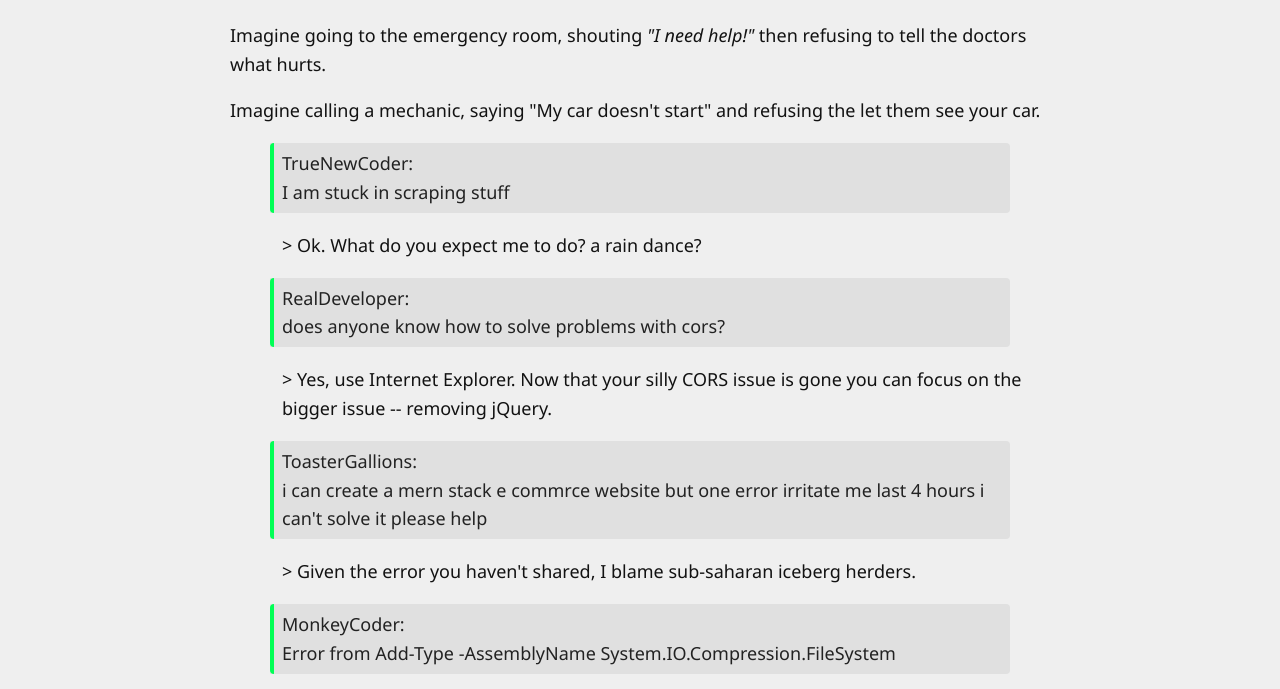
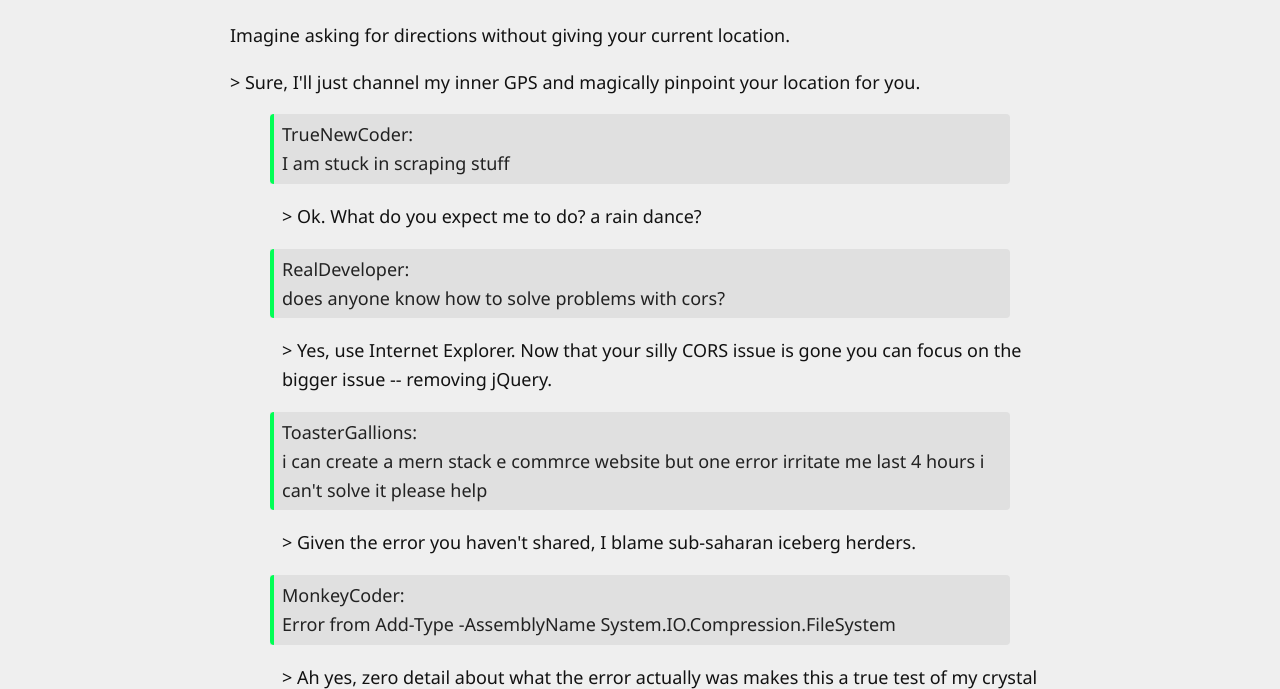
Before and after one commit to knackstedt/showthecode.dev, a website built with Vite: page index.html in a window 1280 px wide. Shown: the part 85-774 px from the top of the page. Built offline with nearby package versions, Linux system fonts and the light colour scheme.

Commit message:
🐛fix(index) remove duplicate taglines

```diff
--- a/index.html
+++ b/index.html
@@ -68,13 +68,10 @@
         <h1>Show the code.</h1>
 
         <p>
-            Imagine going to the emergency room, shouting <i>"I need help!"</i> then refusing to tell the doctors what hurts.
+            Imagine asking for directions without giving your current location.
         </p>
         <p>
-            Imagine calling a mechanic, saying "My car doesn't start" and refusing the let them see your car.
-        </p>
-        <p>
-
+            > Sure, I'll just channel my inner GPS and magically pinpoint your location for you.
         </p>
 
         <div class="columns">
```
